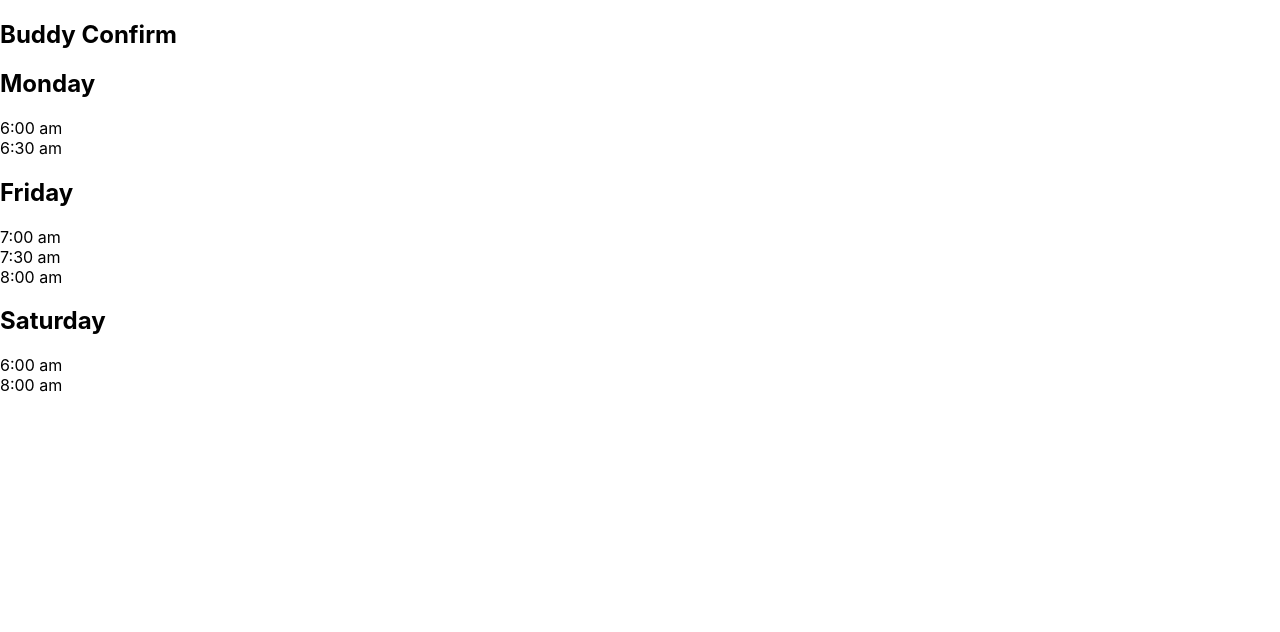
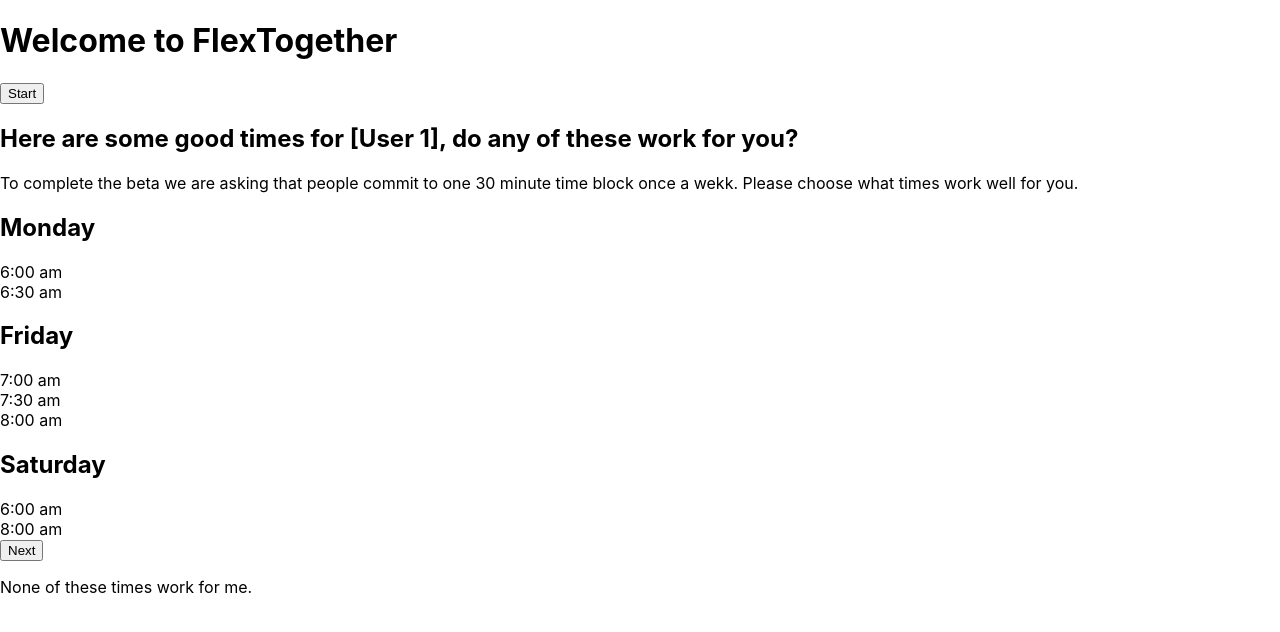
Before and after one commit to lbw-flextogether/frontend, a React (Create React App) app in the folder onboarding/: page /confirm in a window 1280 px wide. Shown: the top 632 px of the page. Built offline with nearby package versions, Linux system fonts and the light colour scheme.

Commit message:
Finished buddy confirmation page, added netlify toml file

```diff
--- a/onboarding/src/App.js
+++ b/onboarding/src/App.js
@@ -16,7 +16,7 @@
     return (
       <Router>
         <>
-        <Route exact path="/" component={Welcome} />
+        <Route path="/" component={Welcome} />
         <Route path="/start" component={Start} />
         <Route path="/info" component={Info} />
         <Route path="/time" component={Time} />
--- a/onboarding/src/components/Buddy/BuddyConfirm.js
+++ b/onboarding/src/components/Buddy/BuddyConfirm.js
@@ -17,69 +17,73 @@
           "time_slots": ["6:00 am", "8:00 am"]
         }
     ],
-    "confirmedAvailability": [
-      {
-        "day": "",
-        "time_slots": [],
-      }
-    ]
+    "confirmedAvailability": [],
 
   }
 
   selectTime = (day, time, clicked) => {
-    const addConfirm = {
+    const newTime = {
       "day": day,
-      "time_slots": time
+      "time_slots": [time],
     }
+    if (!clicked) {
+      if (this.state.confirmedAvailability.find(day => day.day === newTime.day) !== undefined) {
+        this.setState({
+          "confirmedAvailability": this.state.confirmedAvailability.map(day => {
+            if (day.day === newTime.day) {
+              day = {
+                ...day,
+                "time_slots": day.time_slots.filter(slot => slot !== newTime.time_slots[0])
+              }
+            }
+            return day
+          })
+          }, () => console.log(this.state.confirmedAvailability))
+      }
+    } else {
+    if (this.state.confirmedAvailability.find(day => day.day === newTime.day) === undefined) {
+      this.setState({
+          "confirmedAvailability": [
+            ...this.state.confirmedAvailability,
+            newTime
+          ]
+          }, () => console.log(this.state.confirmedAvailability))
+    } else if (this.state.confirmedAvailability.find(day => day.day === newTime.day) !== undefined) {
+      this.setState({
+        "confirmedAvailability": this.state.confirmedAvailability.map(day => {
+          if (day.day === newTime.day) {
+            day = {
+              ...day,
+              "time_slots": [...day.time_slots, newTime.time_slots.toString()]
+            }
+          }
+          return day
+        })
+        }, () => console.log(this.state.confirmedAvailability))
+    }
+  }
+}
 
-    let removeAvailability = [];
-    let addAvailability = [];
-
-    if (!clicked) {
-      removeAvailability = this.state.confirmedAvailability.map(day => {
-        if (addConfirm.day === day.day) {
-          day = {
-            ...day,
-            "time_slots": day.time_slots.filter(slot => slot !== addConfirm.time_slots),
-          }
-        }
-        return day;
-      })
-    } else {
-      addAvailability = this.state.confirmedAvailability.map(day => {
-        if (addConfirm.day === day.day) {
-          day = {
-            ...day,
-            "time_slots": [...day.time_slots, addConfirm.time_slots],
-          }
-        }
-        return day;
-      })
-    }
-
-    if (!clicked) {
-        this.setState({
-            "confirmedAvailability": removeAvailability,
-        }, console.log(this.state.confirmedAvailability))
-    } else {
-        this.setState({
-            "confirmedAvailability": addAvailability,
-            }, console.log(this.state.confirmedAvailability))
-        }
-    }
+ handleNext = e => {
+   e.preventDefault();
+   this.props.history.push('/confirmed')
+ }
 
   render() {
       return (
           <>
-          <h2>Buddy Confirm</h2>
+          <h2>Here are some good times for [User 1], do any of these work for you?</h2>
+          <p>To complete the beta we are asking that people commit to one 30 minute time block once a wekk. Please choose what times work well for you.</p>
           {this.state.availability.map(day => (
               <div key={day.day}>
-              <h2>{day.day}</h2>
-              <div>
-                  {day.time_slots.map(slot => <Slot key={slot} day={day.day} slot={slot} selectTime={this.selectTime} />)}
-              </div>
+                <h2>{day.day}</h2>
+                <div>
+                    {day.time_slots.map(slot => <Slot key={slot} day={day.day} slot={slot} selectTime={this.selectTime} />)}
+                </div>
               </div>
           ))}
+          <button onClick={this.handleNext}>Next</button>
+          <p>None of these times work for me.</p>
           </>
       );
           }
```
Also changed, not shown: 1 other file (tests, documents, lock files or other folders).
